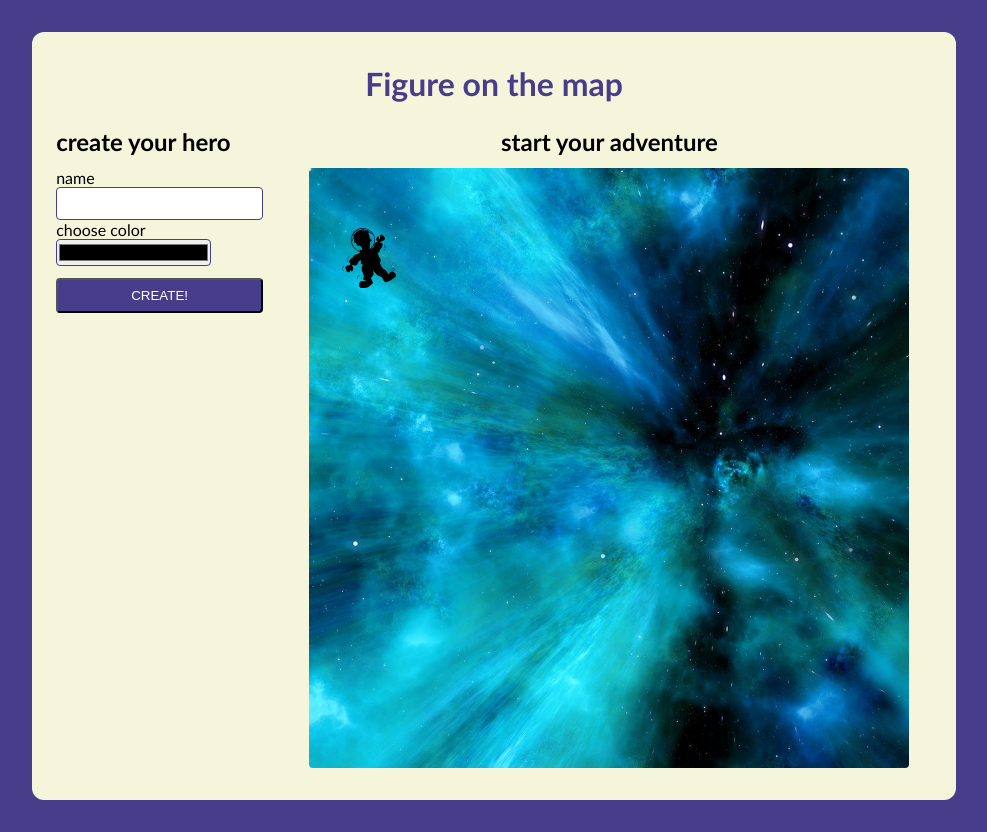
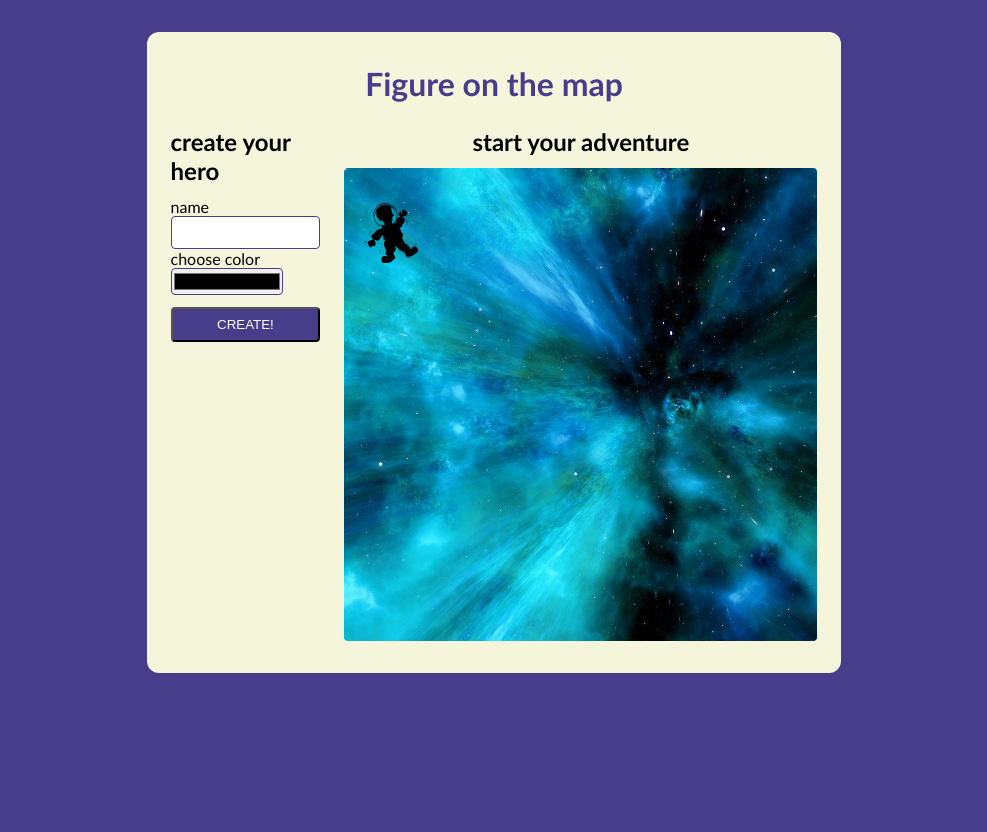
Before and after one commit to MartaKMB/figure-on-the-map-for-nexus, a React (Vite) app: page / in a window 1280 px wide. Shown: the whole page, without its empty margins (146-1133 px from the left). After the commit the page ends 800 px from the top, so only its background shows below. Built offline with nearby package versions, Linux system fonts and the light colour scheme.

Commit message:
perf: adjust flex for game board

```diff
--- a/src/components/GameBoard/GameBoard.module.css
+++ b/src/components/GameBoard/GameBoard.module.css
@@ -2,8 +2,8 @@
   display: flex;
   gap: 12px;
   margin-top: 24px;
-  flex-wrap: wrap;
-  justify-content: center;
+  flex-direction: column;
+  align-items: center;
   width: 100%;
 }
 
```
